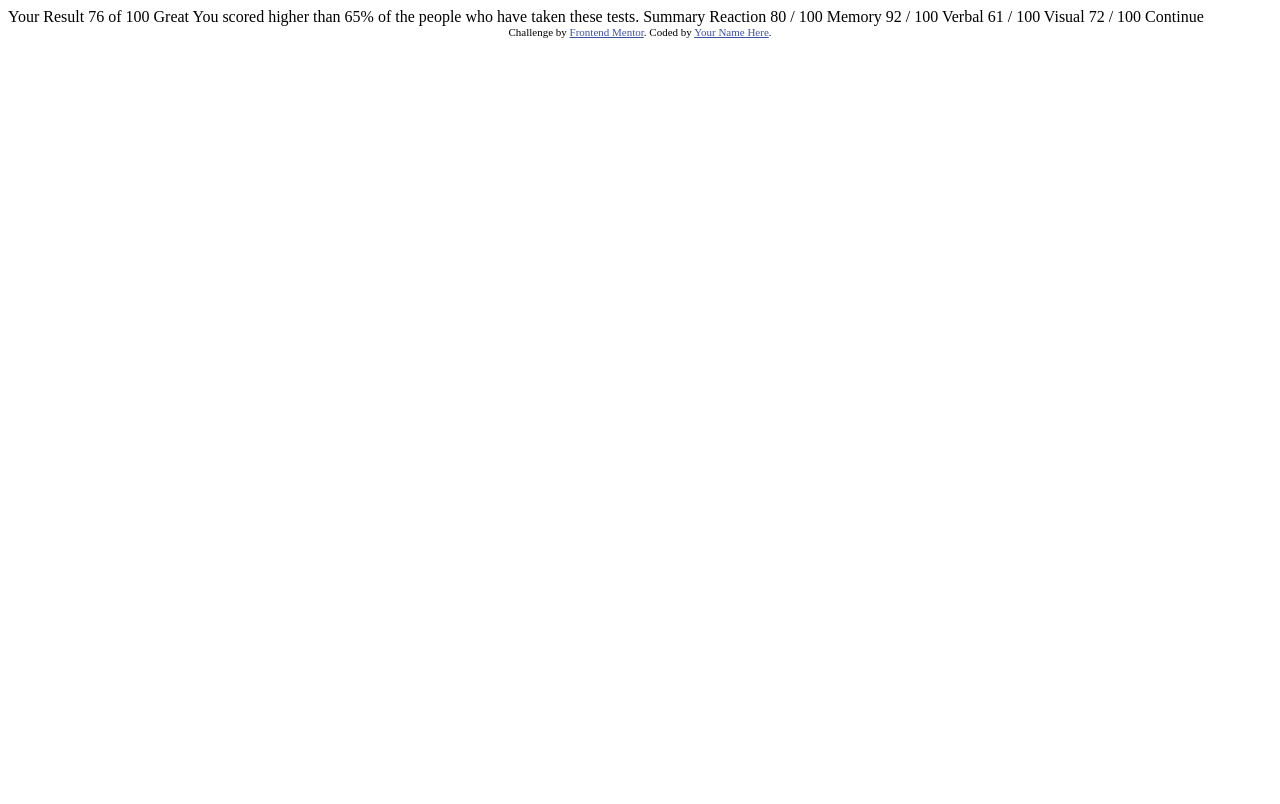
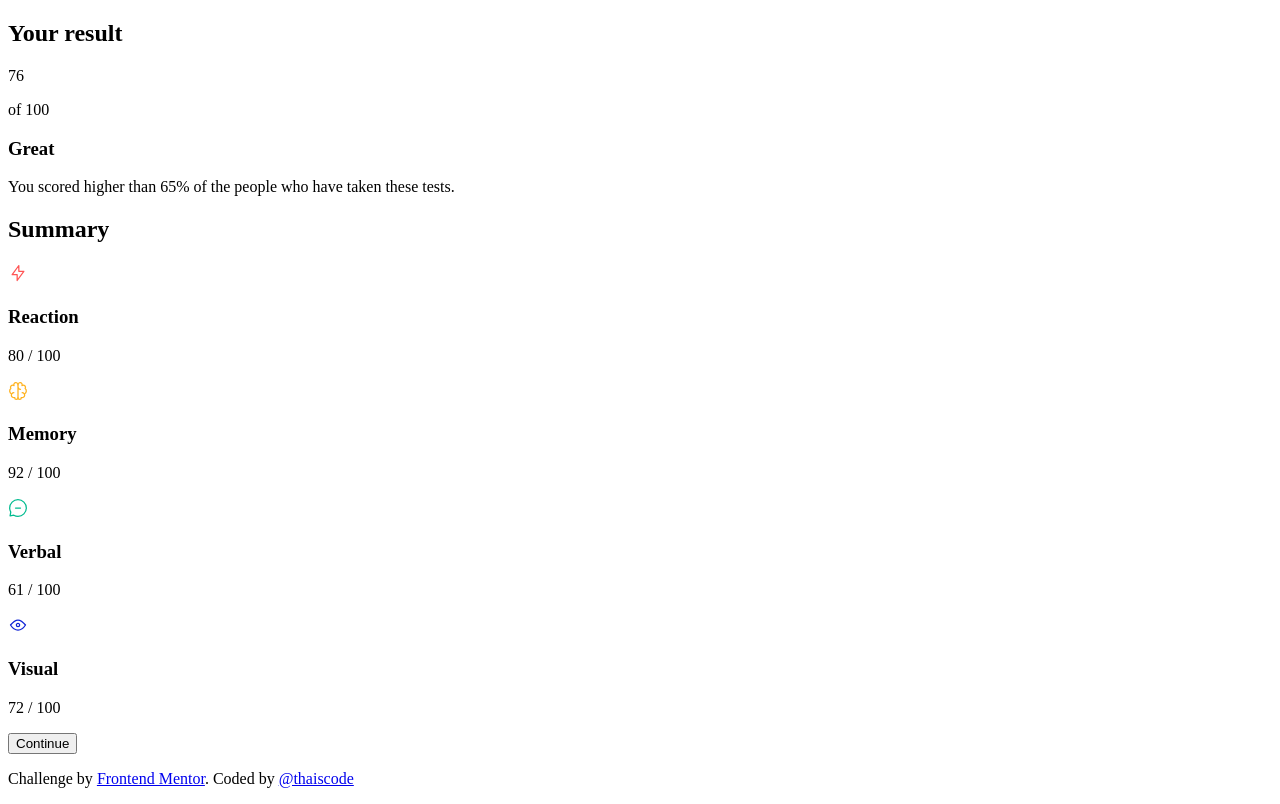
Before and after one commit to thaiscode/results-summary-component-main, a plain HTML site: page index.html in a window 1280 px wide. Drawn offline with Linux system fonts and the light colour scheme.

Commit message:
Structure index.html

```diff
--- a/index.html
+++ b/index.html
@@ -8,40 +8,63 @@
 
   <title>Frontend Mentor | Results summary component</title>
 
-  <!-- Feel free to remove these styles or customise in your own stylesheet 👍 -->
-  <style>
-    .attribution { font-size: 11px; text-align: center; }
-    .attribution a { color: hsl(228, 45%, 44%); }
-  </style>
+  <!-- Font -->
+  <link href="https://fonts.googleapis.com/css2?family=Hanken+Grotesk:ital,wght@0,100..900;1,100..900&display=swap" rel="stylesheet">
+
+  <link rel="stylesheet" href="style.css">
+
 </head>
 <body>
+  <main>
+    <section class="result-card">
+      <h2>Your result</h2>
 
-  Your Result
-  76
-  of 100
+		<div class="result-card-score">
+			<p>76</p>
+			<p>of 100</p>
+		</div>
 
-  Great
-  You scored higher than 65% of the people who have taken these tests.
+		<h3>Great</h3>
+		<p>You scored higher than 65% of the people who have taken these tests.</p>
+    </section>
 
-  Summary
+    <section class="summary-card">
+      <h2>Summary</h2>
 
-  Reaction
-  80 / 100
+      <div class="summary-card-item">
+        <img src="./assets/images/icon-reaction.svg" alt="">
+        <h3>Reaction</h3>
+        <p> <span>80</span> / 100</p>
+      </div>
 
-  Memory
-  92 / 100
+      <div class="summary-card-item">
+        <img src="./assets/images/icon-memory.svg" alt="">
+        <h3>Memory</h3>
+        <p><span>92</span> / 100</p>
+      </div>
 
-  Verbal
-  61 / 100
+      <div class="summary-card-item">
+        <img src="./assets/images/icon-verbal.svg" alt="">
+        <h3>Verbal</h3>
+        <p><span>61</span> / 100</p>
+      </div>
 
-  Visual
-  72 / 100
+      <div class="summary-card-item">
+        <img src="./assets/images/icon-visual.svg" alt="">
+        <h3>Visual</h3>
+        <p><span>72</span> / 100</p>
+      </div>
 
-  Continue
+		  <button>Continue</button>
+    </section>
+  </main>
 
-  <div class="attribution">
-    Challenge by <a href="https://www.frontendmentor.io?ref=challenge" target="_blank">Frontend Mentor</a>.
-    Coded by <a href="#">Your Name Here</a>.
-  </div>
+  <footer class="attribution">
+    <p>Challenge by <a href="https://www.frontendmentor.io?ref=challenge" target="_blank">Frontend Mentor</a>.
+    Coded by <a href="https://github.com/thaiscode">@thaiscode</a></p>
+  </footer>
+
+  <!-- JS -->
+  <script src="script.js"></script>
 </body>
 </html>
```
